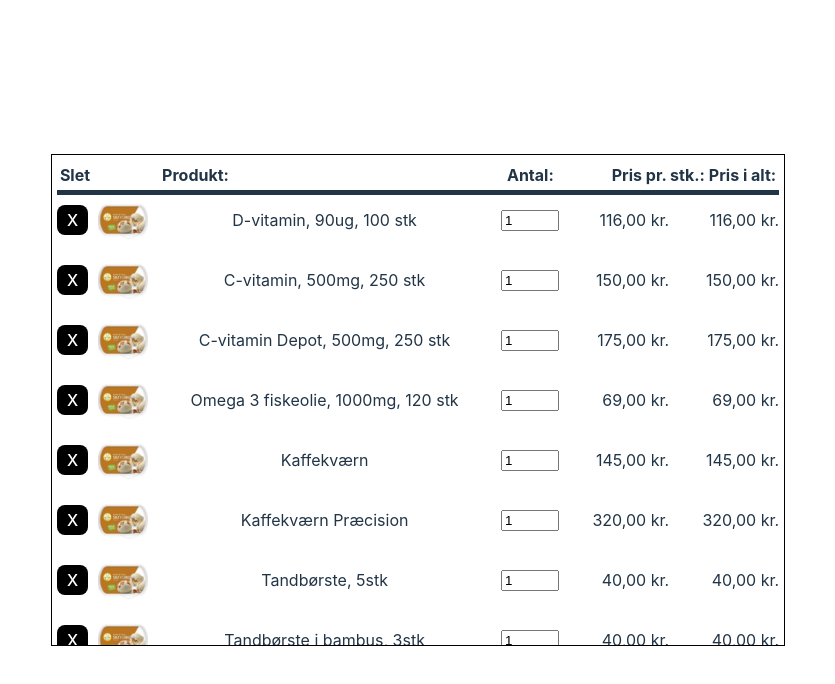
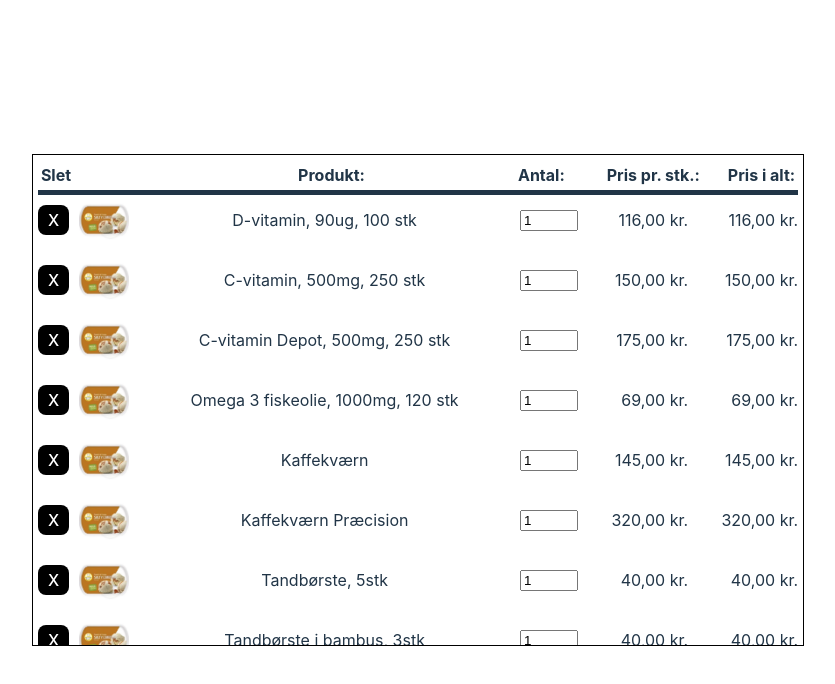
Before and after one commit to Gustavclausen1804/frontend_webtechnology_course, a React (Vite) app: page / in a window 1280 px wide. Shown: the top 684 px of the page, without its empty margins (222-1057 px from the left). Built offline with nearby package versions, Linux system fonts and the light colour scheme.

Commit message:
Fixed measurements in container.css

```diff
--- a/src/container.css
+++ b/src/container.css
@@ -45,16 +45,20 @@
 }
 
 .slet{
-    padding-right: 35px;
+    padding-right: 100px;
 }
 
 .produkt{
-    padding-left: 35px;
-    padding-right: 275px;
+    padding-left: 125px;
+    padding-right: 150px;
 }
 
 .antal{
-    padding-right: 55px;
+    padding-right: 35px;
+}
+.prispr{
+    padding-left: 5px;
+    padding-right: 25px;
 }
 
 table{
```
